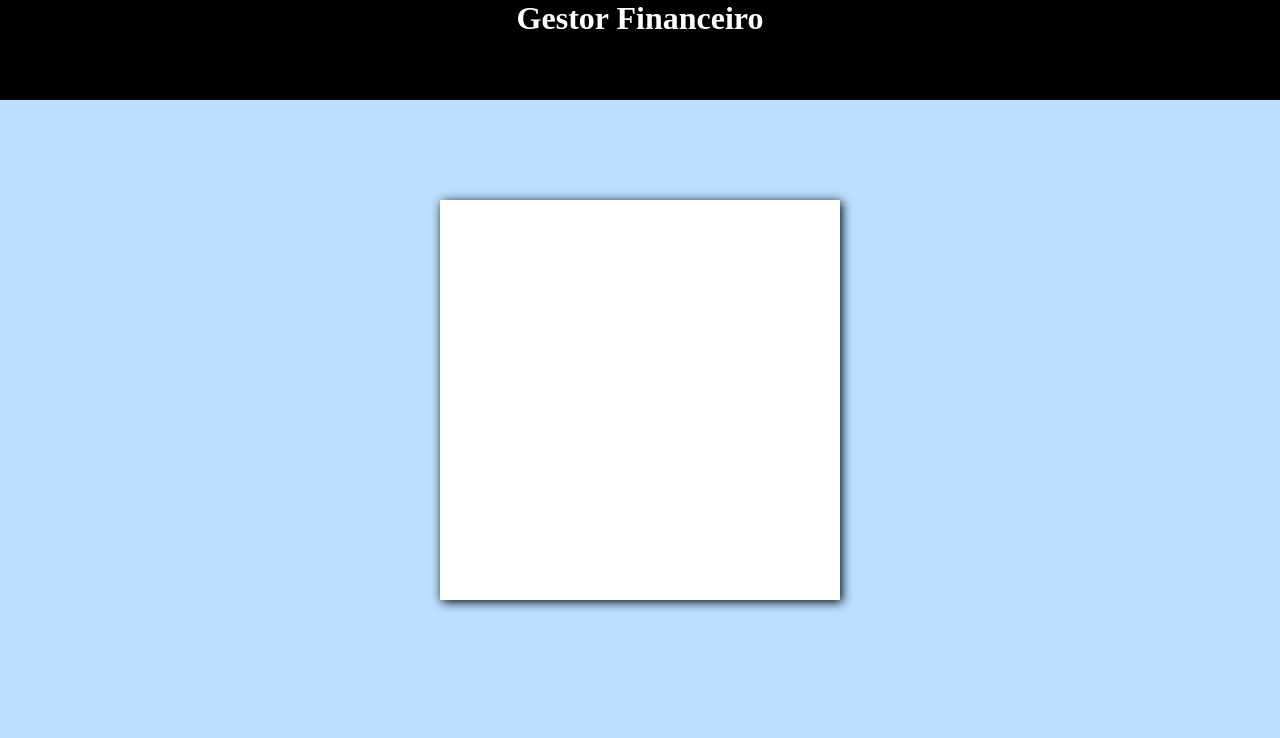
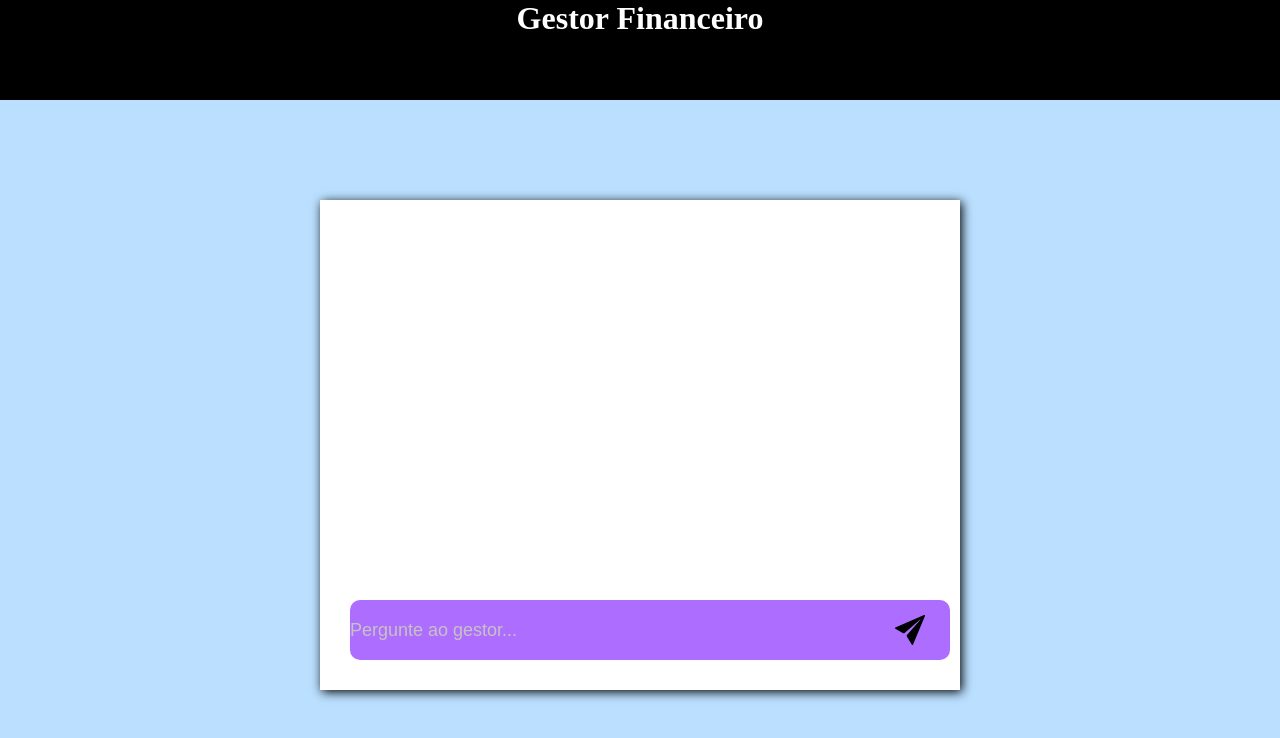
Before and after one commit to ArnaldWeslen05/GestorFinanceiro, a React (Create React App) app in the folder front/: page / in a window 1280 px wide. Shown: the top 738 px of the page. Built offline with nearby package versions, Linux system fonts and the light colour scheme.

Commit message:
feat(front): Cria Input para fazer pergunta

```diff
--- a/front/src/componetes/Chat.js
+++ b/front/src/componetes/Chat.js
@@ -1,11 +1,19 @@
 import React from "react";
+import { IoIosSend } from "react-icons/io";
+import './chat.css'
 
 const Corpo = () =>{
     return(
         <div>
            <section>
              <div className="corpo">
-                <div className="caixa"></div>
+                <div className="caixa">
+                <div className="pergunta">
+                    <input type="text" placeholder="Pergunte ao gestor..." required/>
+                    <button><IoIosSend /></button>
+
+                  </div>
+                </div>
              </div>
            </section>
 
--- /dev/null
+++ b/front/src/componetes/chat.css
@@ -0,0 +1,50 @@
+.corpo{
+    display: flex;
+    justify-content: center;
+    align-content: center;
+}
+.caixa{
+    margin-top: 100px;
+    background-color: white;
+   width: 600px;
+   height: 450px;
+   box-shadow: 2px 2px 10px;
+   display: flex;
+   padding: 20px;
+}
+
+.pergunta{
+    display: flex;
+    margin-top: 0;
+    align-self: flex-end;
+    justify-content: center;
+    align-items: center;
+    align-content: center;
+}
+.pergunta input{
+    margin: 10px;
+    width: 600px;
+    height: 60px;
+    background-color: #AD6DFF ;
+    border-radius: 10px;
+    border: none;
+    font-size: 18px;
+}
+.pergunta input::placeholder{
+    margin: 15px;
+    font-size: 18px;
+    color: #C8C2C2 ;
+}
+.pergunta button{
+    display: flex;
+    align-items: center;
+    margin-left: -70px;
+    height: 45px;
+    background: transparent;
+    border: none;
+}
+.pergunta button svg{
+    cursor: pointer;
+     height: 40px;
+     width: 40px;
+}
--- a/front/src/componetes/style.css
+++ b/front/src/componetes/style.css
@@ -13,15 +13,3 @@ body{
 .cabeçario h1{
     color: white;
 }
-.corpo{
-    display: flex;
-    justify-content: center;
-    align-content: center;
-}
-.caixa{
-    margin-top: 100px;
-    background-color: white;
-   width: 400px;
-   height: 400px;
-   box-shadow: 2px 2px 10px;
-}
--- /dev/null
+++ b/package.json
@@ -0,0 +1,5 @@
+{
+  "dependencies": {
+    "react-icons": "^5.0.1"
+  }
+}
```
Also changed, not shown: 2 other files (tests, documents, lock files or other folders).
